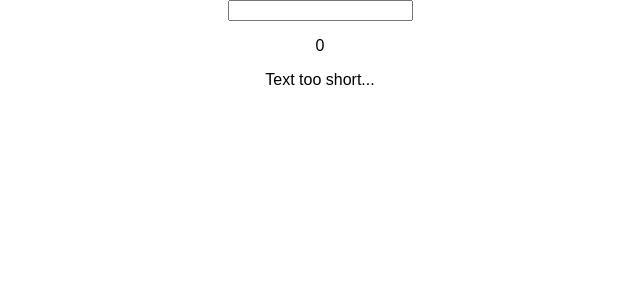
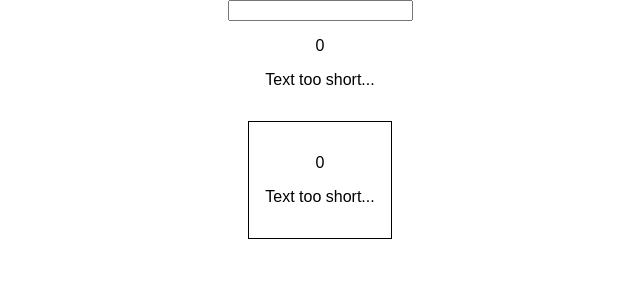
Before and after one commit to luislard/udemy-react-assigment2, a React (Create React App) app: page / in a window 1280 px wide. Shown: the top 300 px of the page, without its empty margins (320-960 px from the left). Built offline with nearby package versions, Linux system fonts and the light colour scheme.

Commit message:
task 4 is ready

```diff
--- a/src/App.js
+++ b/src/App.js
@@ -2,6 +2,7 @@ import React, { Component } from 'react';
 import './App.css';
 
 import ValidationComponent from './Validation/Validation';
+import CharComponent from './CharComponent/CharComponent';
 
 class App extends Component {
 
@@ -19,6 +20,7 @@ class App extends Component {
       <div className="App">
         <input type="text" onChange={this.inputChangedHandler}/>
         <ValidationComponent length={this.state.count} />
+        <CharComponent length={this.state.count} />
       </div>
     );
   }
--- /dev/null
+++ b/src/CharComponent/CharComponent.css
@@ -0,0 +1,7 @@
+.CharComponent {
+    display: inline-block;
+    padding: 16px;
+    text-align: center;
+    margin: 16px;
+    border: 1px solid black;
+}
--- /dev/null
+++ b/src/CharComponent/CharComponent.js
@@ -0,0 +1,13 @@
+import React from 'react';
+import './CharComponent.css';
+
+const charComponent = (props) => {
+    return (
+      <div className="CharComponent">
+        <p>{props.length}</p>
+        <p>{props.length > 5 ? 'Text too long...' : 'Text too short...'}</p>
+      </div>
+    )
+  };
+
+  export default charComponent;
```
